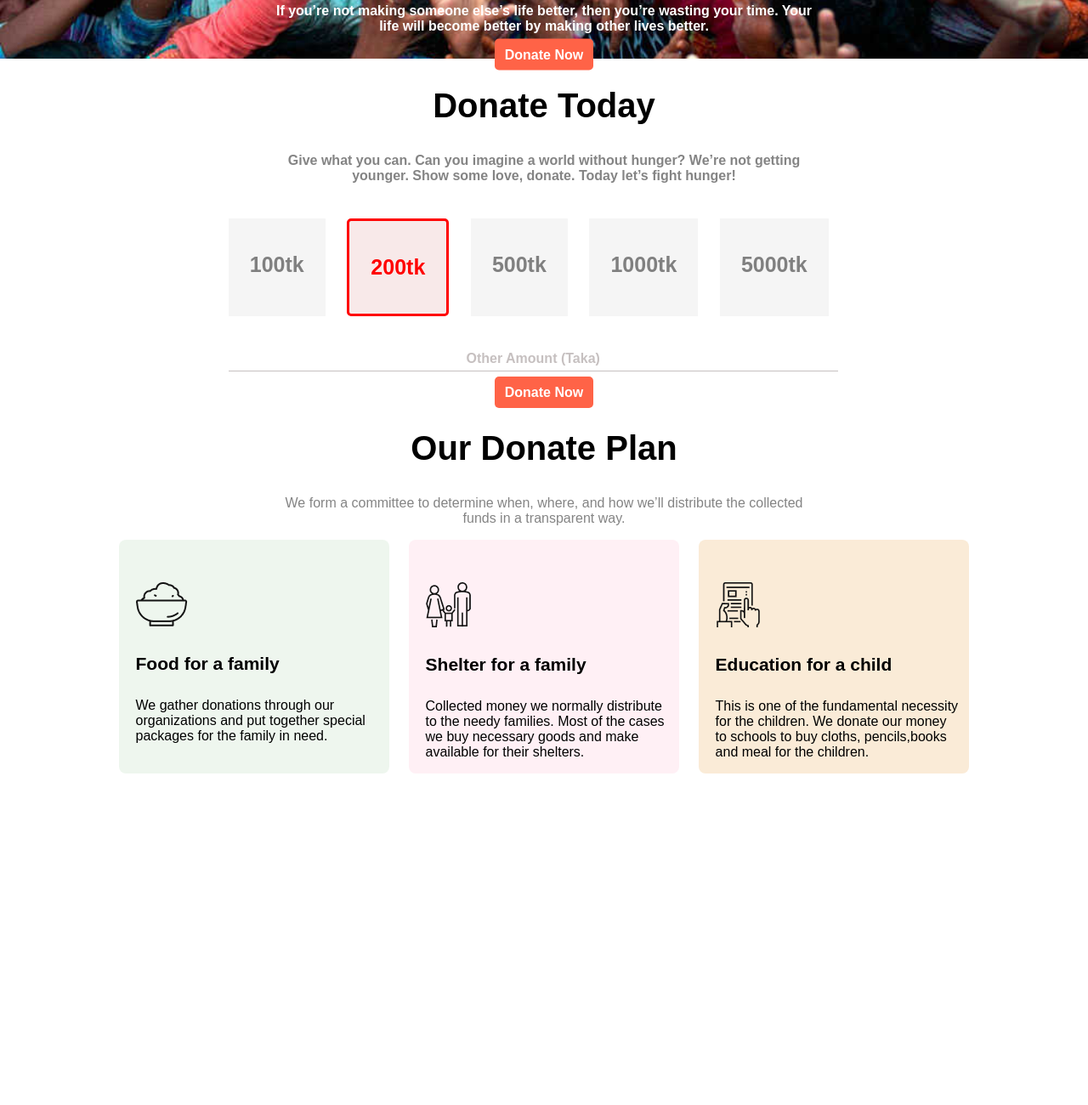
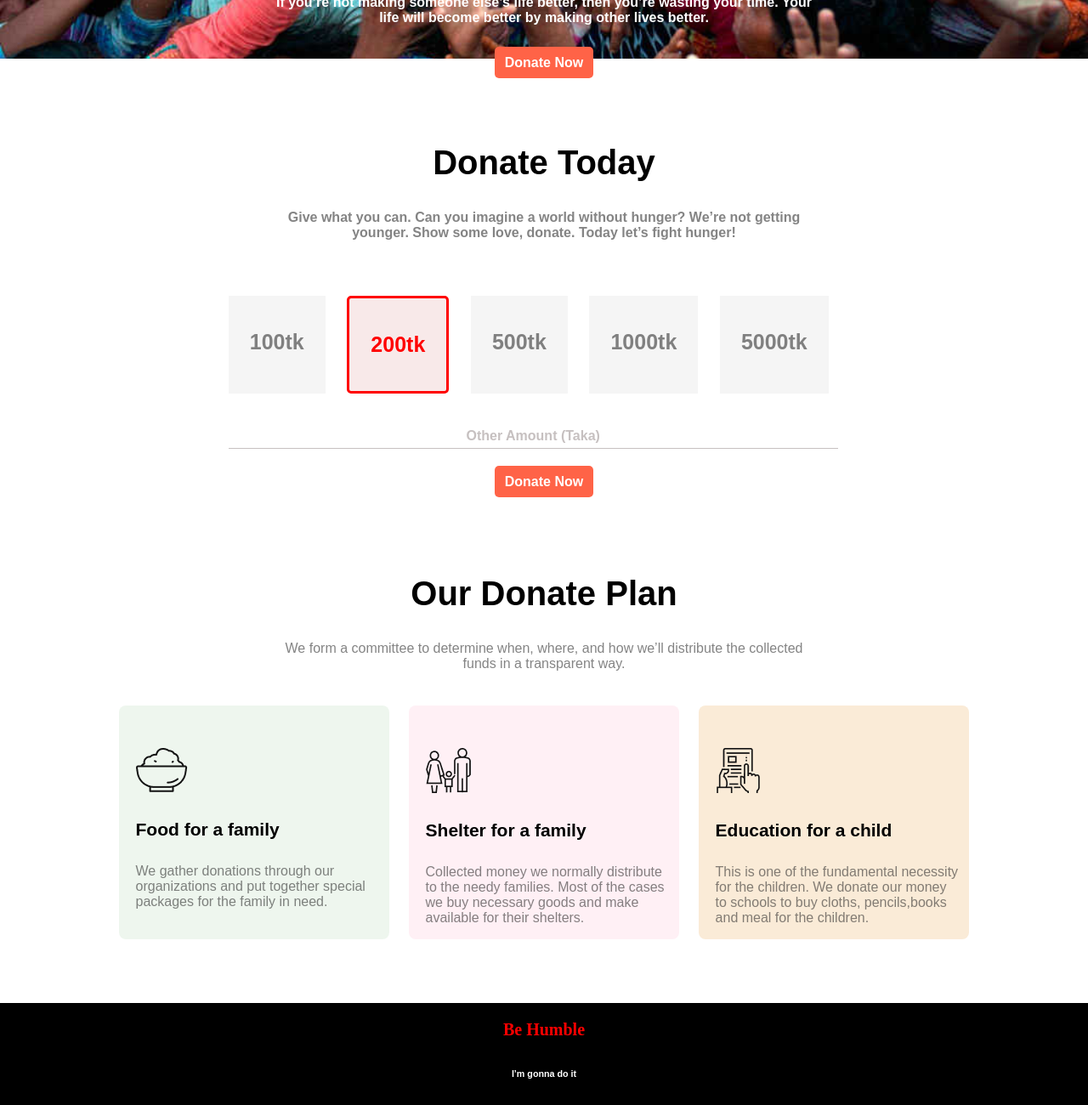
Before and after one commit to MdMizanurRahman1/assignment-1, a plain HTML site: page index.html in a window 1280 px wide. Shown: the part 381-1681 px from the top of the page at 85% size. Before the commit the page ends 1291 px from the top, so only its background shows below. Drawn offline with Linux system fonts and the light colour scheme.

Commit message:
footer added

```diff
--- a/index.html
+++ b/index.html
@@ -9,14 +9,15 @@
     <link rel="stylesheet" href="style.css">
 
 </head>
-<section>
 
 <body>
+    <section>
         <div class="centered">
             <div class="centered-text">
                 <h1> Let’s Help Those Who Are
                     More In Need </h1>
-                <p> If you’re not making someone else’s life better, then you’re wasting your time. Your life will
+                <p class="text"> If you’re not making someone else’s life better, then you’re wasting your time. Your
+                    life will
                     become
                     better by making other lives better.</p>
                 <a class="link-donate-button" target="_blank" href="">Donate Now</a>
@@ -55,13 +56,15 @@
             <div class="food">
                 <img src="icons/food.png" alt="">
                 <h4>Food for a family</h4>
-            <p> We gather donations through our organizations and put together special packages for the family in need.
+                <p> We gather donations through our organizations and put together special packages for the family in
+                    need.
                 </p>
             </div>
             <div class="shelter">
                 <img src="icons/shelter.png" alt="">
                 <h4>Shelter for a family</h4>
-            <p>Collected money we normally distribute to the needy families. Most of the cases we buy necessary goods
+                <p>Collected money we normally distribute to the needy families. Most of the cases we buy necessary
+                    goods
                     and
                     make
                     available for their shelters.</p>
@@ -69,12 +72,21 @@
             <div class="education">
                 <img src="icons/Frame-1.png" alt="">
                 <h4>Education for a child</h4>
-            <p>This is one of the fundamental necessity for the children. We donate our money to schools to buy cloths,
+                <p>This is one of the fundamental necessity for the children. We donate our money to schools to buy
+                    cloths,
                     pencils,books and meal for the children.</p>
             </div>
         </div>
     </section>
 
+
 </body>
 
+<footer class="footer">
+    <h5 id="color">Be Humble</h5>
+    <h6>
+        I’m gonna do it
+    </h6>
+</footer>
+
 </html>
--- a/style.css
+++ b/style.css
@@ -9,6 +9,7 @@ h1 {
 
 h2 {
     font-size: 40px;
+    margin-top: 100px;
 }
 
 
@@ -29,6 +30,11 @@ h2 {
     font-weight: bold;
     text-align: center;
     transform: translate(-50%, -50%);
+}
+
+.text {
+    margin-bottom: 35px;
+    text-decoration: none;
 }
 
 .link-donate-button {
@@ -54,6 +60,8 @@ h2 {
     position: relative;
     color: rgba(41, 40, 40, 0.571);
     text-align: center;
+    margin-bottom: 40px;
+    text-decoration: none;
 }
 
 .taka {
@@ -62,6 +70,7 @@ h2 {
 
 h4 {
     font-size: 21px;
+    color: black;
 }
 
 h3 {
@@ -90,6 +99,7 @@ h3 {
     position: relative;
     left: 21%;
     color: rgba(156, 145, 145, 0.571);
+    margin-bottom: 30px;
 }
 
 #donate {
@@ -100,6 +110,8 @@ h3 {
     display: flex;
     left: 10%;
     position: absolute;
+    margin-bottom: 100px;
+    color: rgba(41, 40, 40, 0.571);
 }
 
 .food {
@@ -112,6 +124,7 @@ h3 {
     padding-top: 50px;
     border-radius: 8px;
     background-color: rgba(216, 234, 216, 0.438);
+
 }
 
 .shelter {
@@ -124,6 +137,7 @@ h3 {
     box-shadow: 0;
     border-radius: 8px;
     background-color: lavenderblush;
+
 }
 
 .education {
@@ -136,4 +150,23 @@ h3 {
     box-shadow: 0;
     border-radius: 8px;
     background-color: antiquewhite;
+
 }
+
+.footer {
+    position: relative;
+    bottom: -350px;
+    width: 100%;
+    height: 120px;
+    color: white;
+    background-color: black;
+    text-align: center;
+
+}
+
+#color {
+    color: red;
+    padding-top: 20px;
+    font-size: 20px;
+    font-family: 'Times New Roman';
+}
```
Lines whose indentation alone changed are shown as unchanged.
